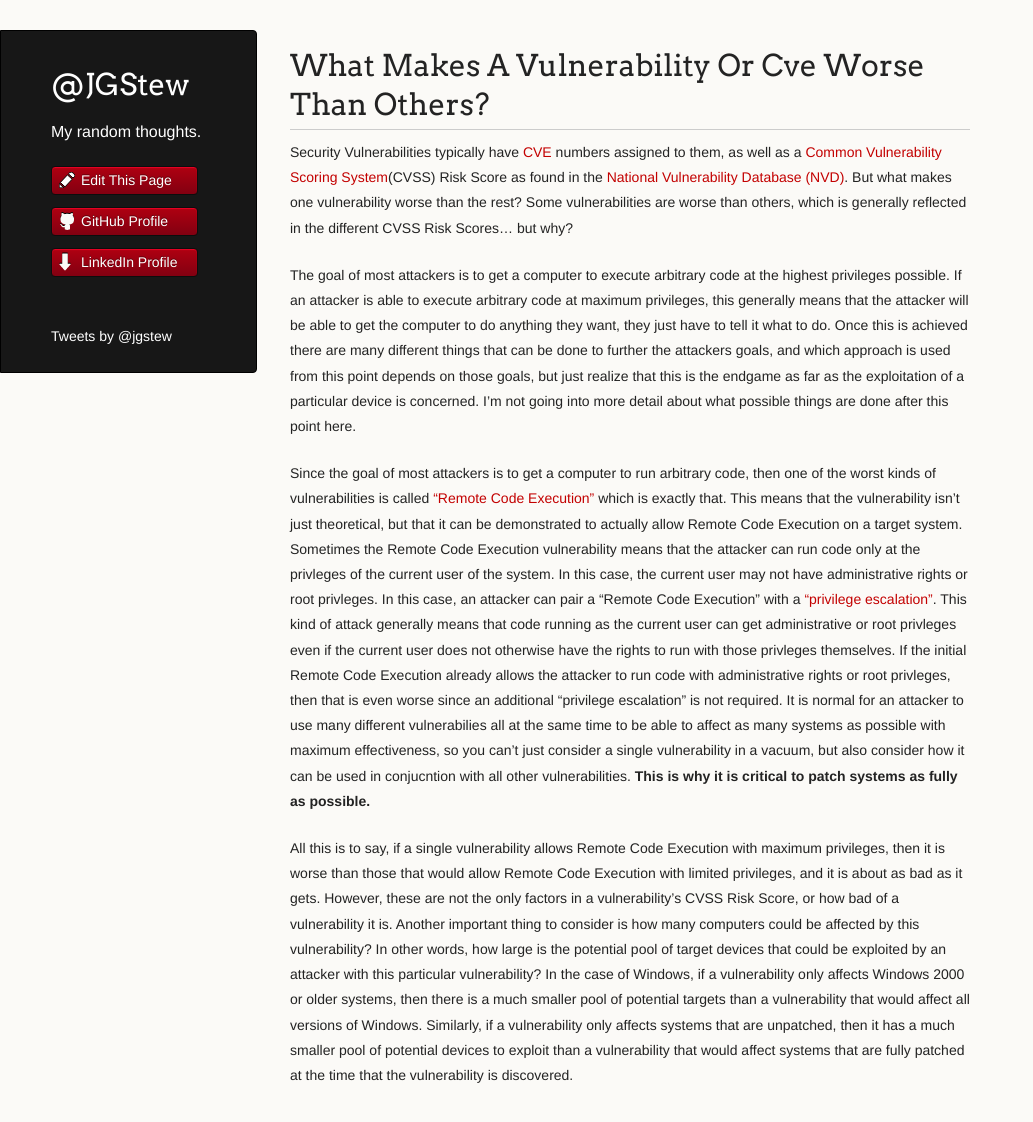
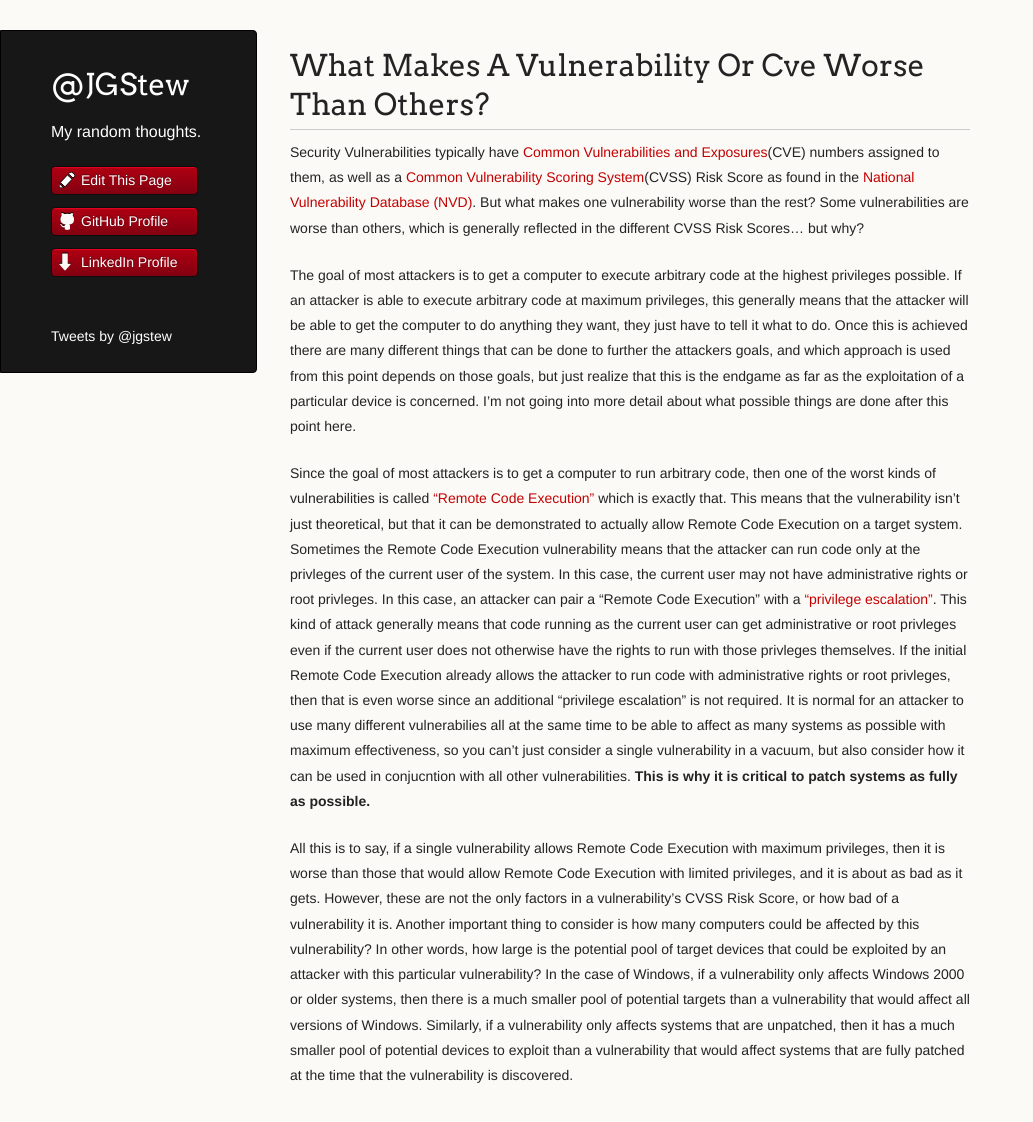
Before and after one commit to jgstew/jgstew.github.io, a Jekyll site: the page built from _posts/2019-08-16-What-makes-a-vulnerability-or-CVE-worse-than-others?.md, in a window 1280 px wide and 1160 px high. Shown: the top 1122 px of the window, without its empty margins (0-1033 px from the left). Built offline with Jekyll 4.4.1, drawn with Linux system fonts in a browser that asks for light colours; nearby versions of some CDN libraries; comment, search, counter and statistics services are not loaded.

Commit message:
Update 2019-08-16-What-makes-a-vulnerability-or-CVE-worse-than-others?.md

```diff
--- a/_posts/2019-08-16-What-makes-a-vulnerability-or-CVE-worse-than-others?.md
+++ b/_posts/2019-08-16-What-makes-a-vulnerability-or-CVE-worse-than-others?.md
@@ -1,5 +1,5 @@
 
-Security Vulnerabilities typically have [CVE](https://en.wikipedia.org/wiki/Common_Vulnerabilities_and_Exposures) numbers assigned to them, as well as a [Common Vulnerability Scoring System](https://en.wikipedia.org/wiki/Common_Vulnerability_Scoring_System)(CVSS) Risk Score as found in the [National Vulnerability Database (NVD)](https://nvd.nist.gov/). But what makes one vulnerability worse than the rest? Some vulnerabilities are worse than others, which is generally reflected in the different CVSS Risk Scores... but why?
+Security Vulnerabilities typically have [Common Vulnerabilities and Exposures](https://en.wikipedia.org/wiki/Common_Vulnerabilities_and_Exposures)(CVE) numbers assigned to them, as well as a [Common Vulnerability Scoring System](https://en.wikipedia.org/wiki/Common_Vulnerability_Scoring_System)(CVSS) Risk Score as found in the [National Vulnerability Database (NVD)](https://nvd.nist.gov/). But what makes one vulnerability worse than the rest? Some vulnerabilities are worse than others, which is generally reflected in the different CVSS Risk Scores... but why?
 
 The goal of most attackers is to get a computer to execute arbitrary code at the highest privileges possible. If an attacker is able to execute arbitrary code at maximum privileges, this generally means that the attacker will be able to get the computer to do anything they want, they just have to tell it what to do. Once this is achieved there are many different things that can be done to further the attackers goals, and which approach is used from this point depends on those goals, but just realize that this is the endgame as far as the exploitation of a particular device is concerned. I'm not going into more detail about what possible things are done after this point here.
 
```
